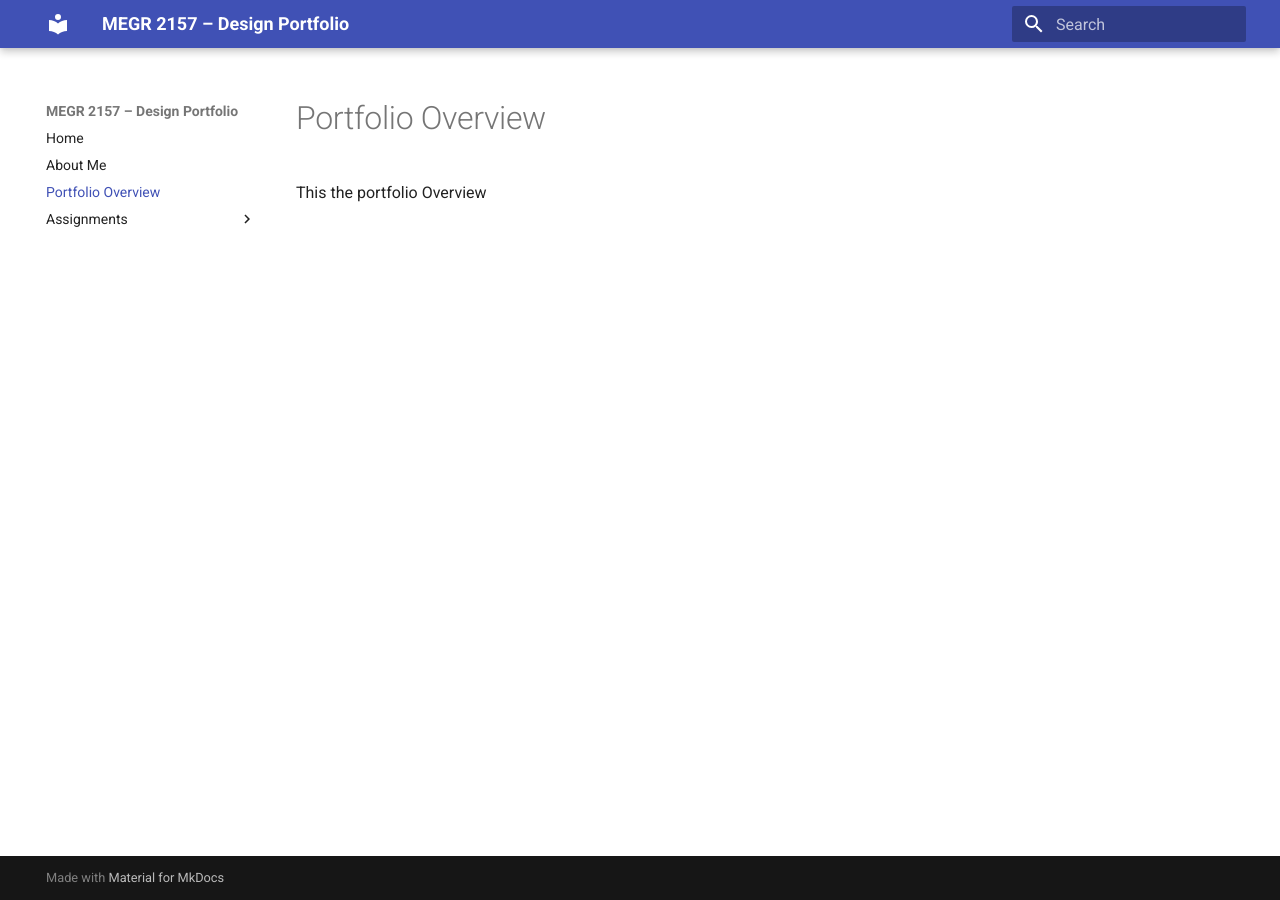
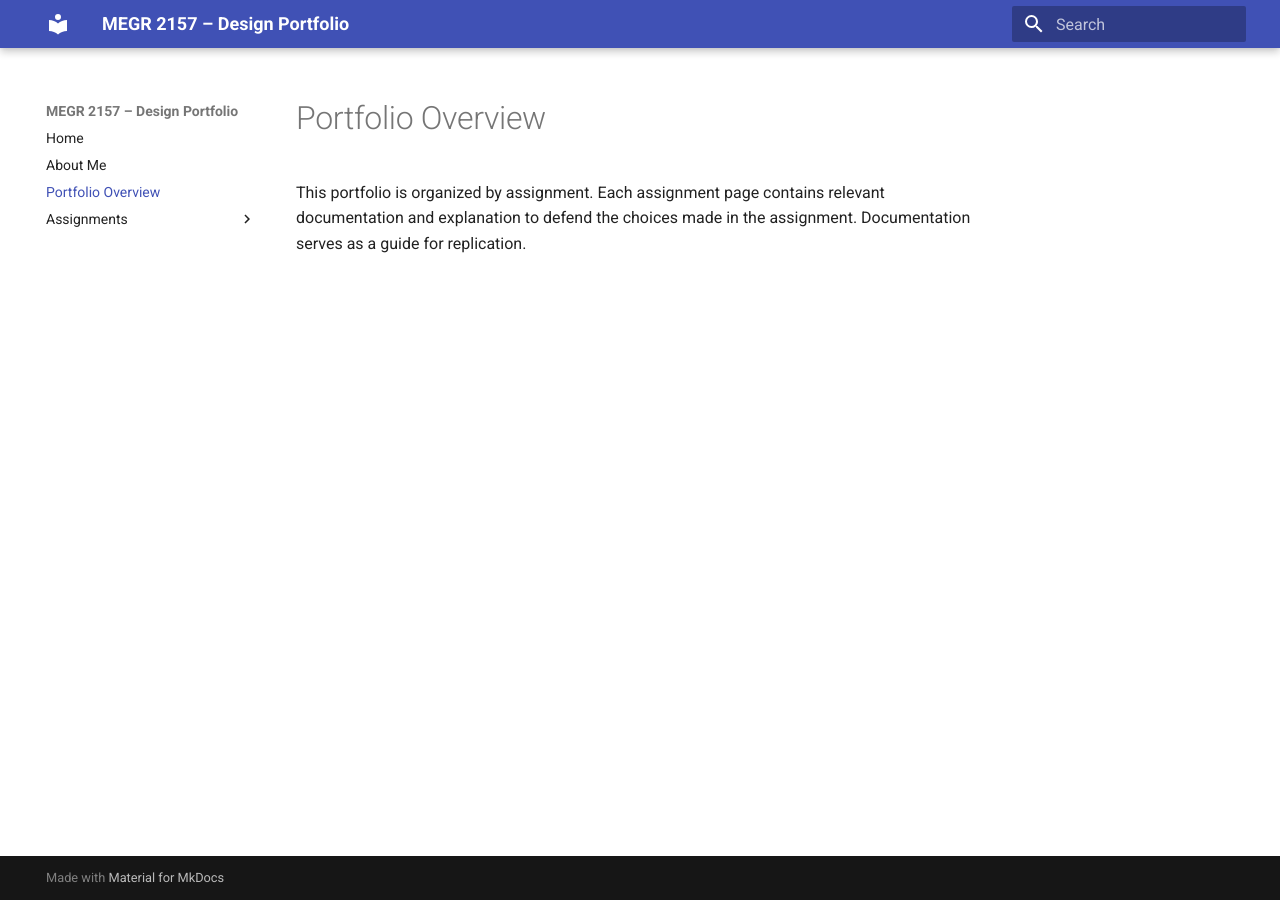
Before and after one commit to bfagan2/megr2156-portfolio, an MkDocs documentation site: the page built from docs/portfolio-overview.md, in a window 1280 px wide. Built offline with MkDocs 1.6.1 and Material for MkDocs 9.7.7, drawn with Linux system fonts in a browser that asks for light colours.

Commit message:
Update portfolio overview description
Clarified the description of the portfolio overview.

```diff
--- a/docs/portfolio-overview.md
+++ b/docs/portfolio-overview.md
@@ -1,3 +1,3 @@
 # Portfolio Overview
 
-This the portfolio Overview
+This portfolio is organized by assignment. Each assignment page contains relevant documentation and explanation to defend the choices made in the assignment. Documentation serves as a guide for replication.
```
